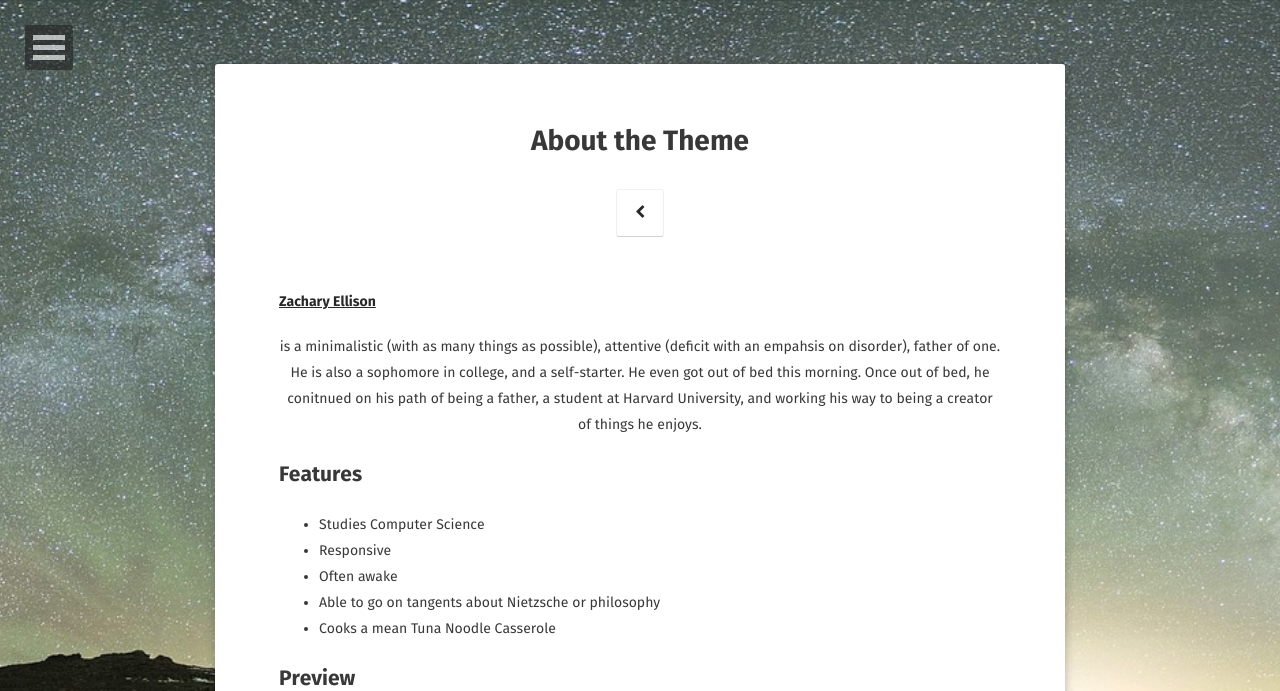
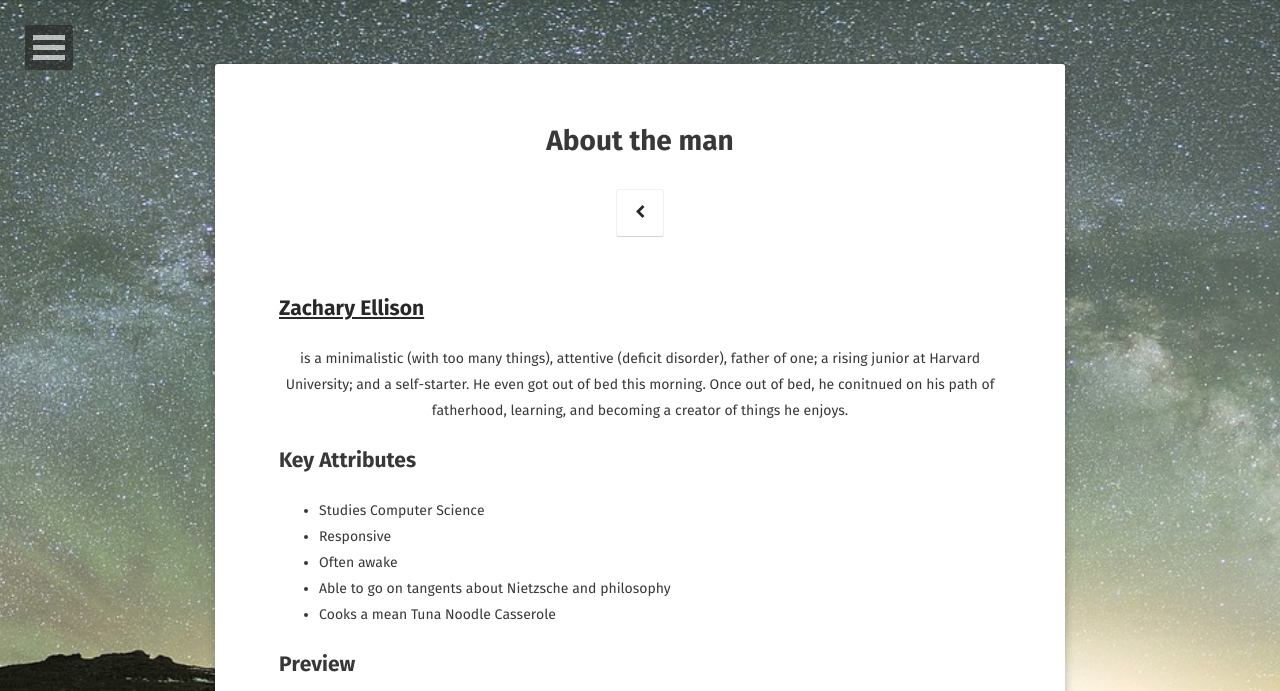
Before and after one commit to ZacharyEllison/ZacharyEllison.github.io, a Jekyll site: the page built from about/index.md, in a window 1280 px wide, cut to the strip 0-691 px from the top of the page. Built offline with Jekyll 4.4.1, drawn with Linux system fonts in a browser that asks for light colours; some web fonts are replaced; some of the changed text lies outside the part shown.

Commit message:
update cname, about me, image

```diff
--- a/CNAME
+++ b/CNAME
@@ -1 +1 @@
-zellison.me
+zacharyellison.com
--- a/about/index.md
+++ b/about/index.md
@@ -1,18 +1,18 @@
 ---
 layout: page
-title: About the Theme
+title: About the man
 tags: [about, Zachary, family]
 date: 2018-03-03
 comments: false
 ---
-#### [Zachary Ellison](zellison.me)
-<center>is a minimalistic (with as many things as possible), attentive (deficit with an empahsis on disorder), father of one. He is also a sophomore in college, and a self-starter. He even got out of bed this morning. Once out of bed, he conitnued on his path of being a father, a student at Harvard University, and working his way to being a creator of things he enjoys.</center>
+## [Zachary Ellison](zacharyellison.com)
+<center>is a minimalistic (with too many things), attentive (deficit disorder), father of one; a rising junior at Harvard University; and a self-starter. He even got out of bed this morning. Once out of bed, he conitnued on his path of fatherhood, learning, and becoming a creator of things he enjoys.</center>
 
-## Features
+## Key Attributes
 * Studies Computer Science
 * Responsive
 * Often awake
-* Able to go on tangents about Nietzsche or philosophy
+* Able to go on tangents about Nietzsche and philosophy
 * Cooks a mean Tuna Noodle Casserole
 
 ## Preview
@@ -21,7 +21,7 @@ comments: false
     https://scontent.fbed1-2.fna.fbcdn.net/v/t31.0-8/1556284_687475197989875_8195844182626317599_o.jpg?oh=757d375ebfac64fc33f91dd3ef3e66ca&oe=5B3C73DE
     http://willyou.liveyourlifewith.me/static/images/Family%20with%20Uke.jpg
 {% endcapture %}
-{% include gallery images=images caption="Zach in action" cols=2 %}
+{% include gallery images=images caption="Zachary in action with family" cols=2 %}
 
 See a live version of Zachary if you're ever on Harvard Campus or in the northern reaches of Colorado and happen to be at Zachary's house.
 
```
Also changed, not shown: assets/images/zachary_with_rae_1.JPG (added).
